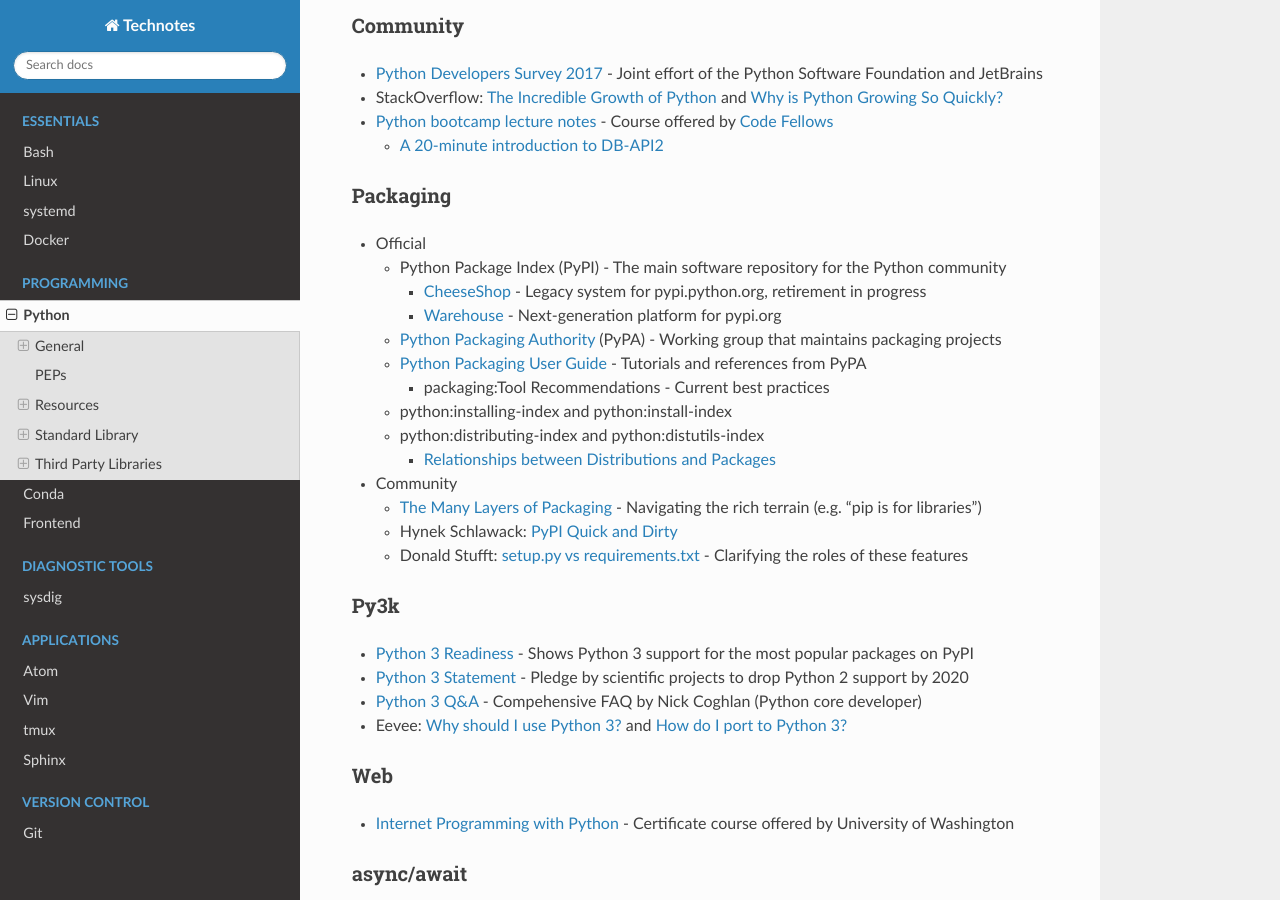
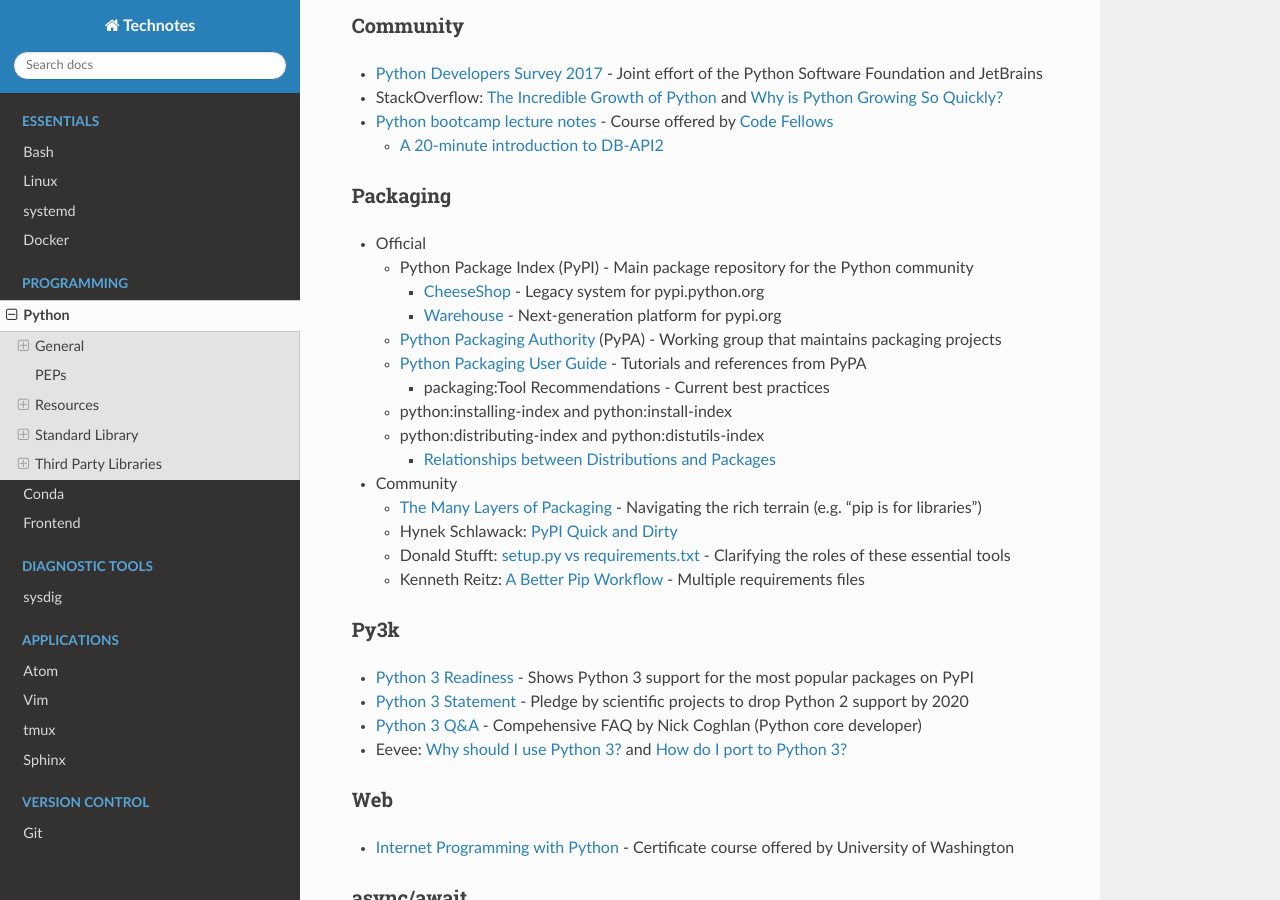
Before and after one commit to heterotopian/technotes, a Sphinx documentation site: the page built from source/python.rst, in a window 1280 px wide and 900 px high, scrolled down 1136 px. Built offline with Sphinx 7.4.7 and the Read the Docs theme 2.0.0, drawn with Linux system fonts in a browser that asks for light colours.

Commit message:
Minor changes

```diff
--- a/source/python.rst
+++ b/source/python.rst
@@ -82,10 +82,10 @@
 
 - Official
 
-  - Python Package Index (PyPI) - The main software repository for the Python community
+  - Python Package Index (PyPI) - Main package repository for the Python community
 
     - `CheeseShop <https://pypi.python.org/pypi>`_ -
-      Legacy system for pypi.python.org, retirement in progress
+      Legacy system for pypi.python.org
     - `Warehouse <https://pypi.org/>`_ -
       Next-generation platform for pypi.org
 
@@ -110,7 +110,13 @@
     `PyPI Quick and Dirty <https://hynek.me/articles/sharing-your-labor-of-love-pypi-quick-and-dirty/>`_
   - Donald Stufft:
     `setup.py vs requirements.txt <https://caremad.io/posts/2013/07/setup-vs-requirement/>`_ -
-    Clarifying the roles of these features
+    Clarifying the roles of these essential tools
+  - Kenneth Reitz:
+    `A Better Pip Workflow <https://www.kennethreitz.org/essays/a-better-pip-workflow>`_ -
+    Multiple requirements files
+
+
+
 
 
 Py3k
```
